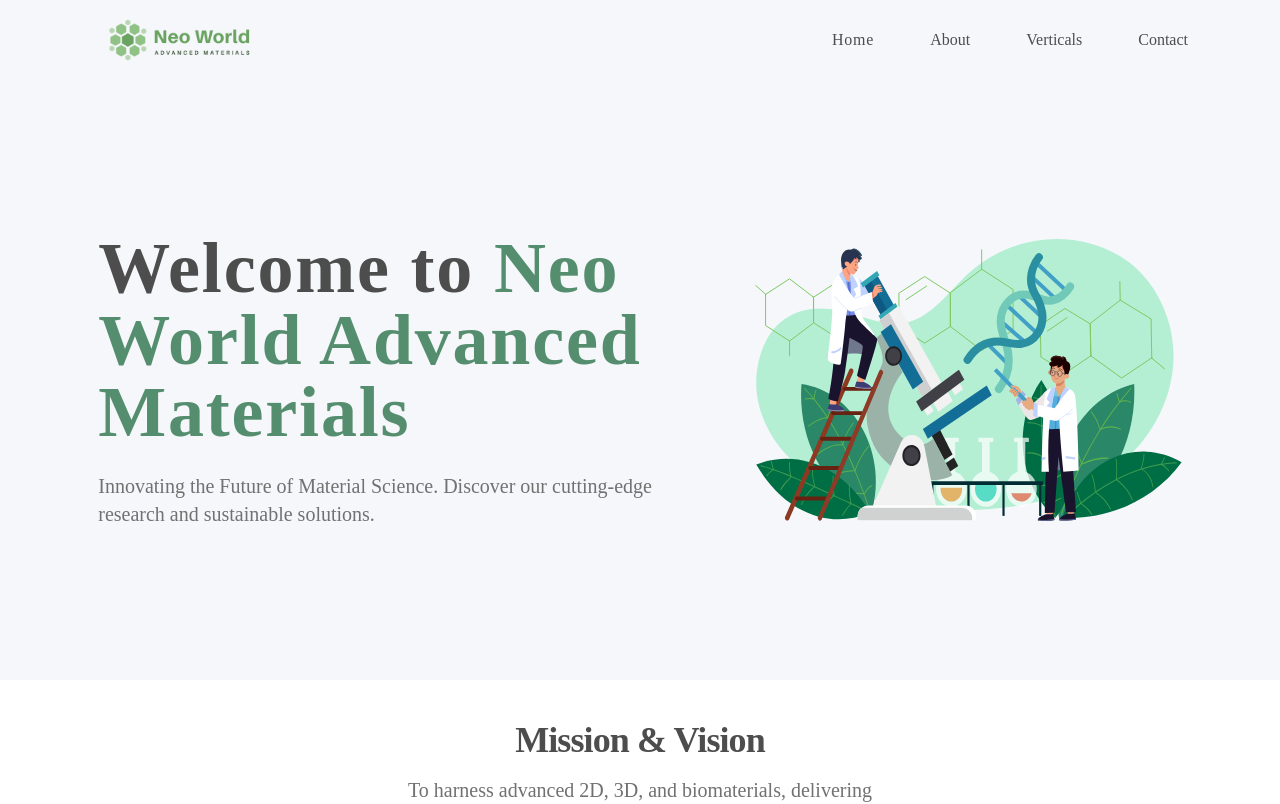
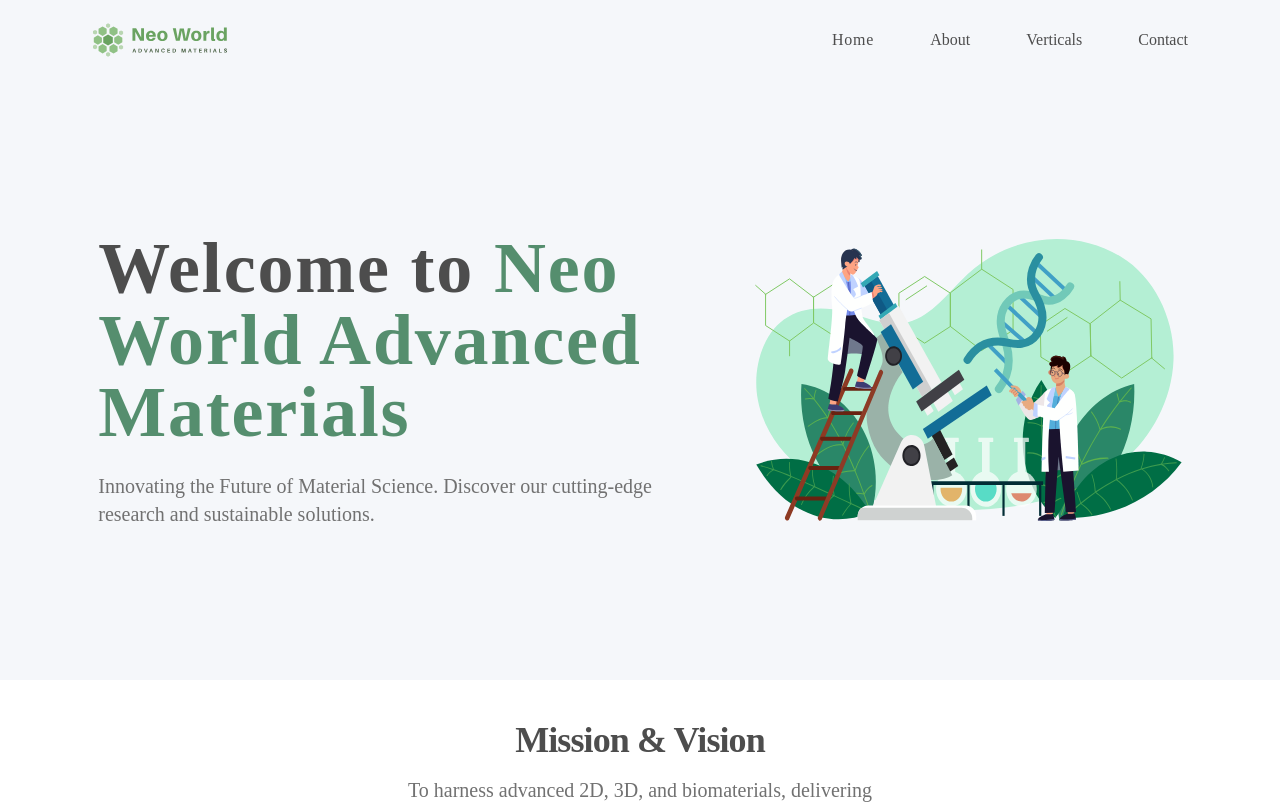
Before and after one commit to dheeraj1717/neoworld, a React (Create React App) app: page / in a window 1280 px wide. Shown: the top 804 px of the page. Built offline with nearby package versions, Linux system fonts and the light colour scheme.

Commit message:
logo update

```diff
--- a/src/components/navbar/Navbar.jsx
+++ b/src/components/navbar/Navbar.jsx
@@ -1,5 +1,5 @@
 import { useState, useEffect } from "react";
-import Logo from "../../assets/main@2x.png";
+import Logo from "../../assets/main.svg";
 import { Menu, X } from "lucide-react";
 
 const Navbar = () => {
@@ -30,7 +30,13 @@
         <nav className="w-full md:h-20 h-16 flex items-center justify-between text-primary text-[16px]">
           <div className="flex items-center justify-between w-full">
             <div className="flex items-center">
-              <img src={Logo} alt="logo" className="md:block w-[200px]" />
+              <img
+                src={Logo}
+                alt="logo"
+                className="md:block w-[220px] -ml-5"
+                onContextMenu={(e) => e.preventDefault()}
+                draggable="false"
+              />
             </div>
             <ul
               className={`font-medium text-primary flex flex-col lg:flex-row lg:items-center gap-y-1 lg:space-x-8 p-4 lg:p-0 lg:bg-transparent absolute lg:static left-0 top-16 w-full lg:w-auto bg-[#e1ece1] items-center ${
```
Also changed, not shown: src/assets/main.svg.
